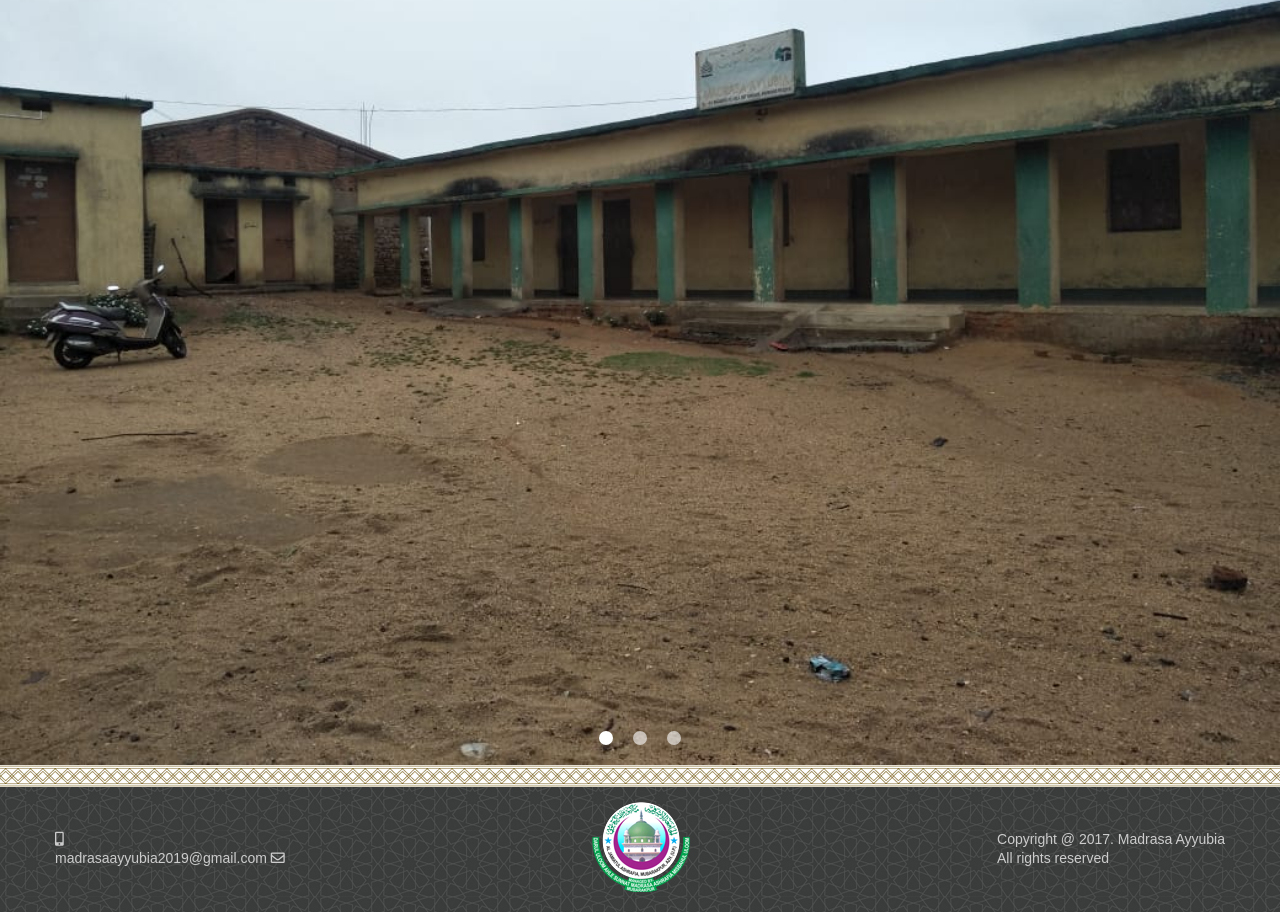
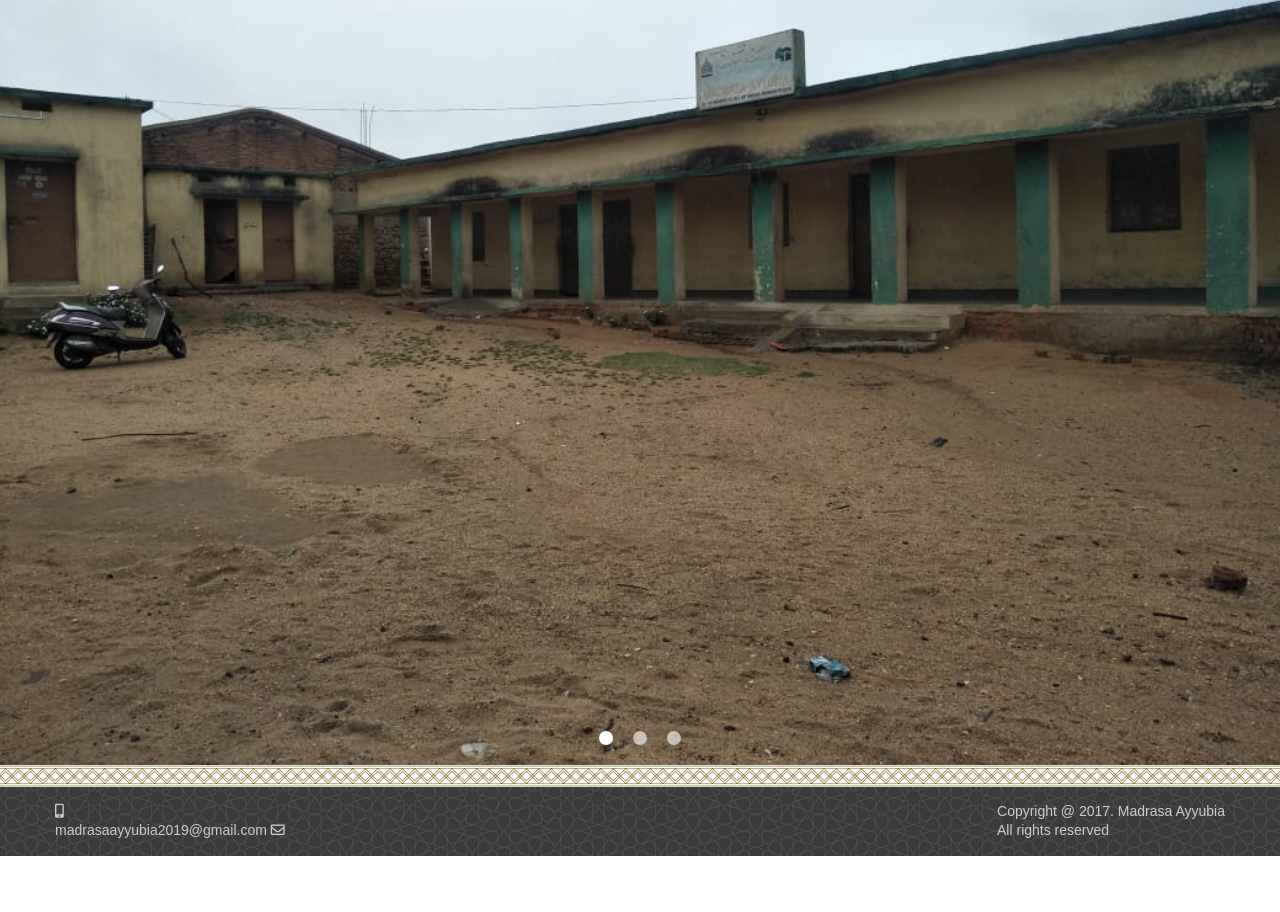
Before and after one commit to avinash-git-code/template, a website: page index.html in a window 1280 px wide. Shown: the part 341-1253 px from the top of the page. After the commit the page ends 1197 px from the top, so only its background shows below. Drawn offline with Linux system fonts and the light colour scheme.

Commit message:
changes index

```diff
--- a/index.html
+++ b/index.html
@@ -97,7 +97,7 @@
           <p>madrasaayyubia2019@gmail.com <i class="far fa-envelope" aria-hidden="true"></i></p>
         </div>
         <div class="footer-logo wow fadeIn" style="visibility: visible; animation-name: fadeIn;">
-          <img src="assets/images/footer-logo.png">
+          <!--<img src="assets/images/footer-logo.png">-->
         </div>
         <div class="ad-call">
           <p>Copyright @ 2017. Madrasa Ayyubia</p>
```
